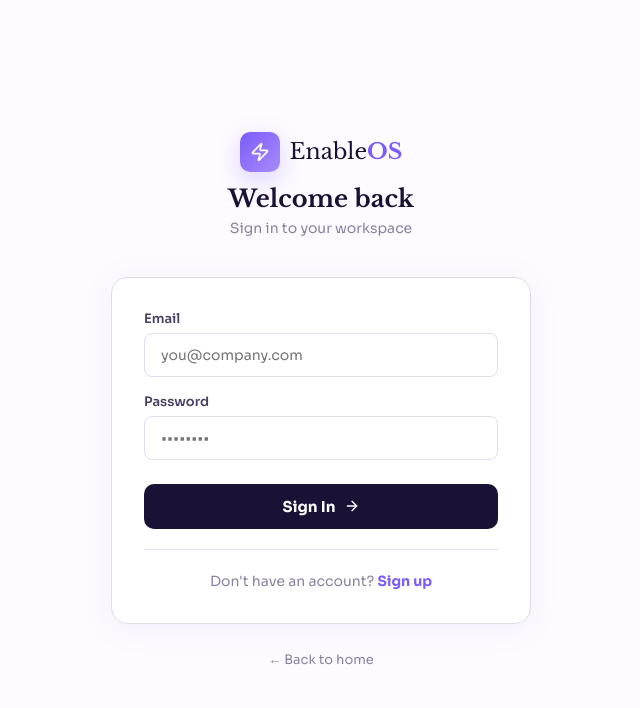
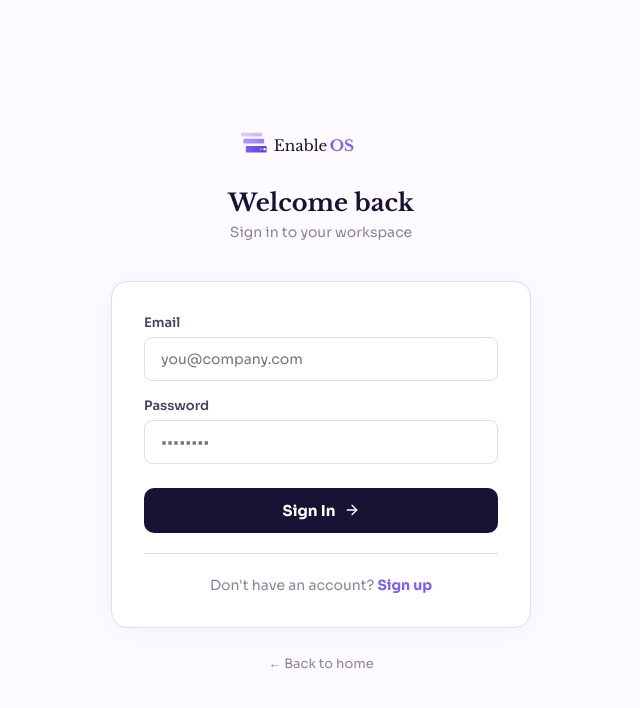
Before and after one commit to enableos-hq/EnableOS, a Next.js app: page /login in a window 1280 px wide. Shown: the top 708 px of the page, without its empty margins (319-959 px from the left). Built offline with nearby package versions, Linux system fonts and the light colour scheme.

Commit message:
Update page.js

```diff
--- a/app/login/page.js
+++ b/app/login/page.js
@@ -2,23 +2,37 @@
 import { useState } from 'react'
 import { createClient } from '../../lib/supabase'
 import { useRouter } from 'next/navigation'
-import { Zap, ArrowRight, Loader } from 'lucide-react'
+import { ArrowRight, Loader } from 'lucide-react'
 
 const supabase = createClient()
 
 const S = {
-  canvas: '#FDFBFF',
-  primary: '#7C5CFC',
-  primaryHover: '#9B7EFF',
-  primaryLight: '#BDA9FF',
-  accentBg: '#F0ECFF',
-  ink: '#1a1235',
-  inkSecondary: '#4a4162',
-  muted: '#8b82a0',
-  border: '#E2DCF0',
-  sidebar: '#1a1235',
-  error: '#dc2626',
+  canvas: '#FDFBFF', primary: '#7C5CFC', primaryHover: '#9B7EFF',
+  primaryLight: '#BDA9FF', accentBg: '#F0ECFF', ink: '#1a1235',
+  inkSecondary: '#4a4162', muted: '#8b82a0', border: '#E2DCF0',
+  sidebar: '#1a1235', error: '#dc2626',
 }
+
+const Logo = () => (
+  <svg width="160" height="48" viewBox="0 0 400 120" xmlns="http://www.w3.org/2000/svg">
+    <defs>
+      <linearGradient id="lg1" x1="0" y1="0" x2="1" y2="0"><stop offset="0%" stopColor="#BDA9FF"/><stop offset="100%" stopColor="#9B7EFF"/></linearGradient>
+      <linearGradient id="lg2" x1="0" y1="0" x2="1" y2="0"><stop offset="0%" stopColor="#9B7EFF"/><stop offset="100%" stopColor="#7C5CFC"/></linearGradient>
+      <linearGradient id="lg3" x1="0" y1="0" x2="1" y2="0"><stop offset="0%" stopColor="#7C5CFC"/><stop offset="100%" stopColor="#5B3EDB"/></linearGradient>
+    </defs>
+    <rect x="0" y="12" width="52" height="9" rx="2.5" fill="url(#lg1)" opacity="0.55"/>
+    <rect x="6" y="27" width="52" height="12" rx="2.5" fill="url(#lg2)" opacity="0.8"/>
+    <rect x="12" y="45" width="52" height="16" rx="2.5" fill="url(#lg3)"/>
+    <line x1="6" y1="27" x2="0" y2="21" stroke="#BDA9FF" strokeWidth="0.8" opacity="0.5"/>
+    <line x1="12" y1="45" x2="6" y2="39" stroke="#9B7EFF" strokeWidth="0.8" opacity="0.5"/>
+    <line x1="58" y1="27" x2="52" y2="21" stroke="#BDA9FF" strokeWidth="0.8" opacity="0.5"/>
+    <line x1="64" y1="45" x2="58" y2="39" stroke="#9B7EFF" strokeWidth="0.8" opacity="0.5"/>
+    <circle cx="59" cy="53" r="3" fill="#ffffff" opacity="0.9"/>
+    <circle cx="50" cy="53" r="3" fill="#BDA9FF" opacity="0.6"/>
+    <text x="82" y="58" fontFamily="Libre Baskerville,Georgia,serif" fontSize="38" fontWeight="400" fill="#1a1235">Enable</text>
+    <text x="222" y="58" fontFamily="Libre Baskerville,Georgia,serif" fontSize="38" fontWeight="700" fill="#7C5CFC">OS</text>
+  </svg>
+)
 
 export default function Login() {
   const [mode, setMode] = useState('login')
@@ -50,19 +64,15 @@ export default function Login() {
 
   return (
     <div style={{ minHeight: '100vh', background: S.canvas, display: 'flex', alignItems: 'center', justifyContent: 'center', padding: 20, fontFamily: 'var(--font-body)', position: 'relative', overflow: 'hidden' }}>
+      {/* Background decorations */}
       <div style={{ position: 'absolute', top: -100, right: -100, width: 400, height: 400, borderRadius: '50%', background: `radial-gradient(circle, ${S.primary}12 0%, transparent 70%)`, pointerEvents: 'none' }} />
       <div style={{ position: 'absolute', bottom: -80, left: -80, width: 300, height: 300, borderRadius: '50%', background: `radial-gradient(circle, ${S.primaryLight}10 0%, transparent 70%)`, pointerEvents: 'none' }} />
 
       <div style={{ width: '100%', maxWidth: 420, position: 'relative' }}>
+        {/* Logo */}
         <div style={{ textAlign: 'center', marginBottom: 40 }}>
-          <div style={{ display: 'inline-flex', alignItems: 'center', gap: 10, marginBottom: 12 }}>
-            <div style={{ width: 40, height: 40, borderRadius: 10, background: `linear-gradient(135deg, ${S.primary}, #a78bfa)`, display: 'flex', alignItems: 'center', justifyContent: 'center', boxShadow: `0 8px 24px ${S.primary}40` }}>
-              <Zap size={20} color="#fff" />
-            </div>
-            <span style={{ fontSize: 22, fontFamily: 'var(--font-display)', color: S.ink }}>
-              <span style={{ fontWeight: 400 }}>Enable</span>
-              <span style={{ fontWeight: 700, color: S.primary }}>OS</span>
-            </span>
+          <div style={{ display: 'inline-flex', alignItems: 'center', justifyContent: 'center', marginBottom: 12 }}>
+            <Logo />
           </div>
           <h1 style={{ fontFamily: 'var(--font-display)', fontSize: 24, fontWeight: 700, color: S.ink, marginBottom: 6 }}>
             {mode === 'login' ? 'Welcome back' : 'Create your account'}
@@ -72,39 +82,68 @@ export default function Login() {
           </p>
         </div>
 
+        {/* Card */}
         <div style={{ background: '#fff', borderRadius: 16, padding: 32, border: `1px solid ${S.border}`, boxShadow: '0 4px 32px rgba(124,92,252,0.08)' }}>
           <form onSubmit={handle}>
             <div style={{ marginBottom: 16 }}>
               <label style={{ display: 'block', fontSize: 13, fontWeight: 600, color: S.inkSecondary, marginBottom: 6 }}>Email</label>
-              <input type="email" value={email} onChange={e => setEmail(e.target.value)} placeholder="you@company.com" required
-                style={{ width: '100%', padding: '12px 16px', border: `1px solid ${S.border}`, borderRadius: 8, fontSize: 14, fontFamily: 'var(--font-body)', outline: 'none', color: S.ink, boxSizing: 'border-box' }}
+              <input
+                type="email"
+                value={email}
+                onChange={e => setEmail(e.target.value)}
+                placeholder="you@company.com"
+                required
+                style={{ width: '100%', padding: '12px 16px', border: `1px solid ${S.border}`, borderRadius: 8, fontSize: 14, fontFamily: 'var(--font-body)', outline: 'none', color: S.ink, transition: 'border-color 0.15s', boxSizing: 'border-box' }}
                 onFocus={e => e.target.style.borderColor = S.primary}
                 onBlur={e => e.target.style.borderColor = S.border}
               />
             </div>
             <div style={{ marginBottom: 24 }}>
               <label style={{ display: 'block', fontSize: 13, fontWeight: 600, color: S.inkSecondary, marginBottom: 6 }}>Password</label>
-              <input type="password" value={password} onChange={e => setPassword(e.target.value)} placeholder="••••••••" required minLength={6}
-                style={{ width: '100%', padding: '12px 16px', border: `1px solid ${S.border}`, borderRadius: 8, fontSize: 14, fontFamily: 'var(--font-body)', outline: 'none', color: S.ink, boxSizing: 'border-box' }}
+              <input
+                type="password"
+                value={password}
+                onChange={e => setPassword(e.target.value)}
+                placeholder="••••••••"
+                required
+                minLength={6}
+                style={{ width: '100%', padding: '12px 16px', border: `1px solid ${S.border}`, borderRadius: 8, fontSize: 14, fontFamily: 'var(--font-body)', outline: 'none', color: S.ink, transition: 'border-color 0.15s', boxSizing: 'border-box' }}
                 onFocus={e => e.target.style.borderColor = S.primary}
                 onBlur={e => e.target.style.borderColor = S.border}
               />
             </div>
-            {error && <div style={{ background: '#fef2f2', border: '1px solid #fecaca', borderRadius: 8, padding: '10px 14px', marginBottom: 16, fontSize: 13, color: S.error }}>{error}</div>}
-            {success && <div style={{ background: '#d1fae5', border: '1px solid #6ee7b7', borderRadius: 8, padding: '10px 14px', marginBottom: 16, fontSize: 13, color: '#065f46' }}>{success}</div>}
-            <button type="submit" disabled={loading}
-              style={{ width: '100%', padding: '13px', background: S.ink, color: '#fff', border: 'none', borderRadius: 10, fontSize: 15, fontWeight: 700, fontFamily: 'var(--font-body)', cursor: loading ? 'not-allowed' : 'pointer', display: 'flex', alignItems: 'center', justifyContent: 'center', gap: 8, opacity: loading ? 0.7 : 1 }}>
+
+            {error && (
+              <div style={{ background: '#fef2f2', border: '1px solid #fecaca', borderRadius: 8, padding: '10px 14px', marginBottom: 16, fontSize: 13, color: S.error }}>
+                {error}
+              </div>
+            )}
+            {success && (
+              <div style={{ background: '#d1fae5', border: '1px solid #6ee7b7', borderRadius: 8, padding: '10px 14px', marginBottom: 16, fontSize: 13, color: '#065f46' }}>
+                {success}
+              </div>
+            )}
+
+            <button
+              type="submit"
+              disabled={loading}
+              style={{ width: '100%', padding: '13px', background: S.ink, color: '#fff', border: 'none', borderRadius: 10, fontSize: 15, fontWeight: 700, fontFamily: 'var(--font-body)', cursor: loading ? 'not-allowed' : 'pointer', display: 'flex', alignItems: 'center', justifyContent: 'center', gap: 8, opacity: loading ? 0.7 : 1, transition: 'all 0.15s' }}
+            >
               {loading ? <><Loader size={16} />Loading...</> : <>{mode === 'login' ? 'Sign In' : 'Create Account'} <ArrowRight size={16} /></>}
             </button>
           </form>
+
           <div style={{ textAlign: 'center', marginTop: 20, paddingTop: 20, borderTop: `1px solid ${S.border}` }}>
-            <span style={{ fontSize: 14, color: S.muted }}>{mode === 'login' ? "Don't have an account? " : 'Already have an account? '}</span>
+            <span style={{ fontSize: 14, color: S.muted }}>
+              {mode === 'login' ? "Don't have an account? " : 'Already have an account? '}
+            </span>
             <button onClick={() => { setMode(mode === 'login' ? 'signup' : 'login'); setError(''); setSuccess('') }}
               style={{ background: 'none', border: 'none', color: S.primary, fontWeight: 700, cursor: 'pointer', fontSize: 14, fontFamily: 'var(--font-body)' }}>
               {mode === 'login' ? 'Sign up' : 'Sign in'}
             </button>
           </div>
         </div>
+
         <div style={{ textAlign: 'center', marginTop: 24 }}>
           <a href="/" style={{ fontSize: 13, color: S.muted, textDecoration: 'none' }}>← Back to home</a>
         </div>
```
